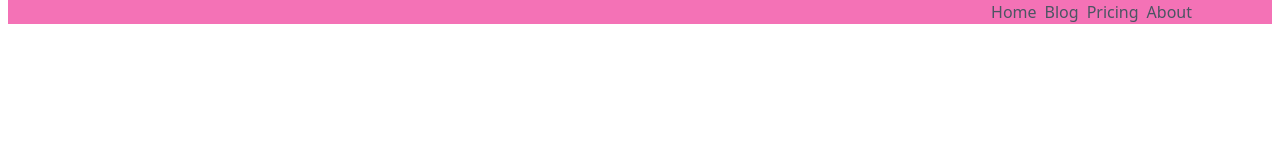
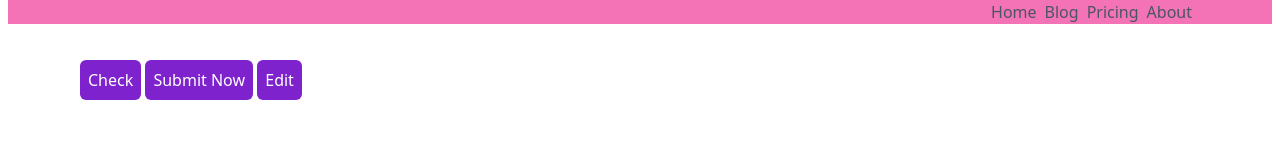
Before and after one commit to ShivamRana207/tailwindcss, a website: page index.html in a window 1280 px wide. Drawn offline with nearby package versions, Linux system fonts and the light colour scheme.

Commit message:
setting up

```diff
--- a/index.html
+++ b/index.html
@@ -16,5 +16,10 @@
         <li class="mx-3 cursor-pointer">About</li>
 
     </ul></nav>
+    <div class="px-20 py-6 flex-20">
+        <button class="py-2 px-2 my-3 rounded-md focus:bg-purple-900 active:bg-pink-300 hover:bg-purple-400 bg-purple-700 text-white">Check</button>
+        <button class="py-2 px-2 my-3 rounded-md focus:bg-purple-900 active:bg-pink-300 hover:bg-purple-400 bg-purple-700 text-white">Submit Now</button>
+        <button class="py-2 px-2 my-3 rounded-md focus:bg-purple-900 active:bg-pink-300 hover:bg-purple-400 bg-purple-700 text-white">Edit</button>
+    </div>
 </body>
 </html>
```
Also changed, not shown: 1 other file.
